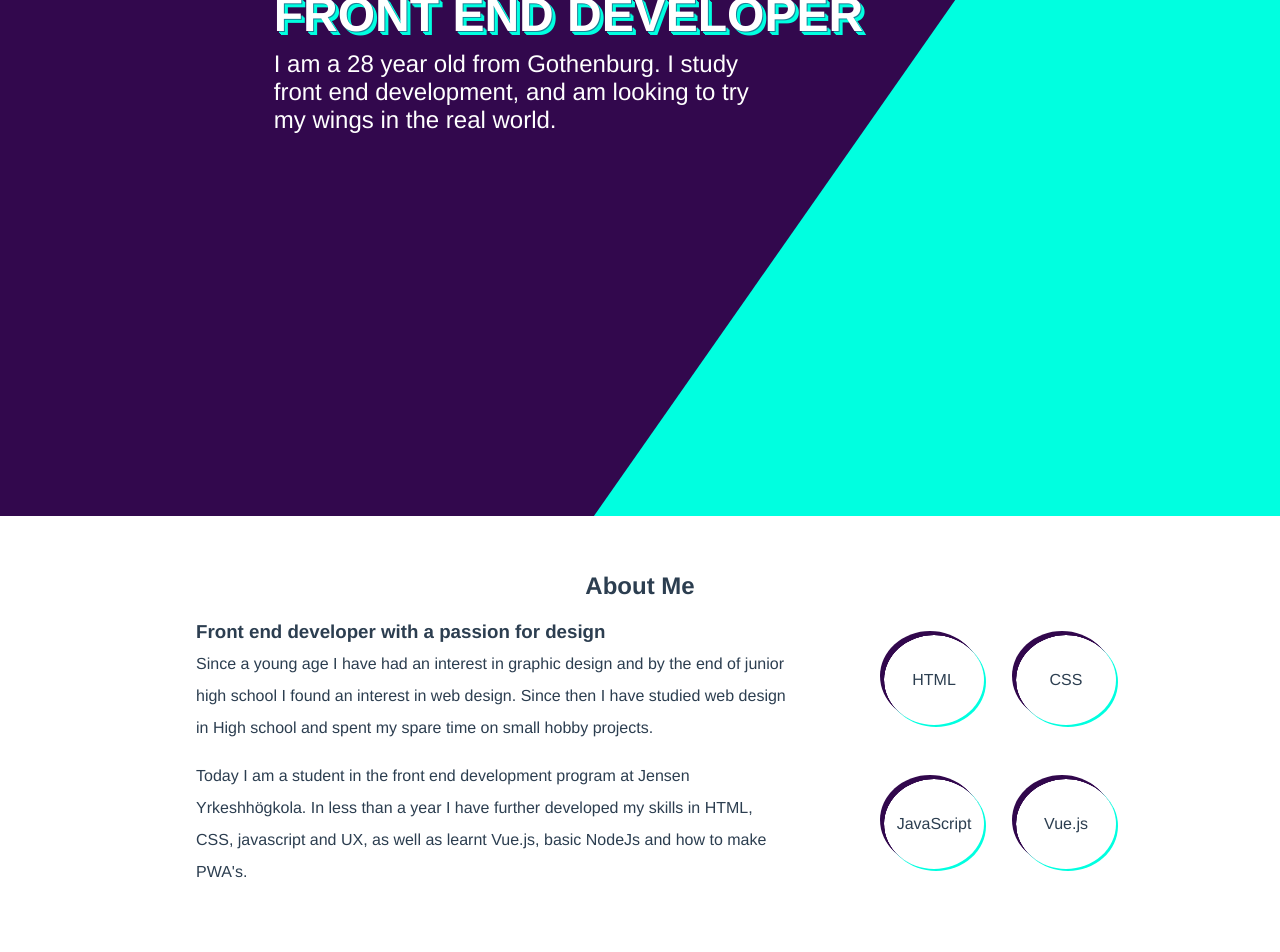
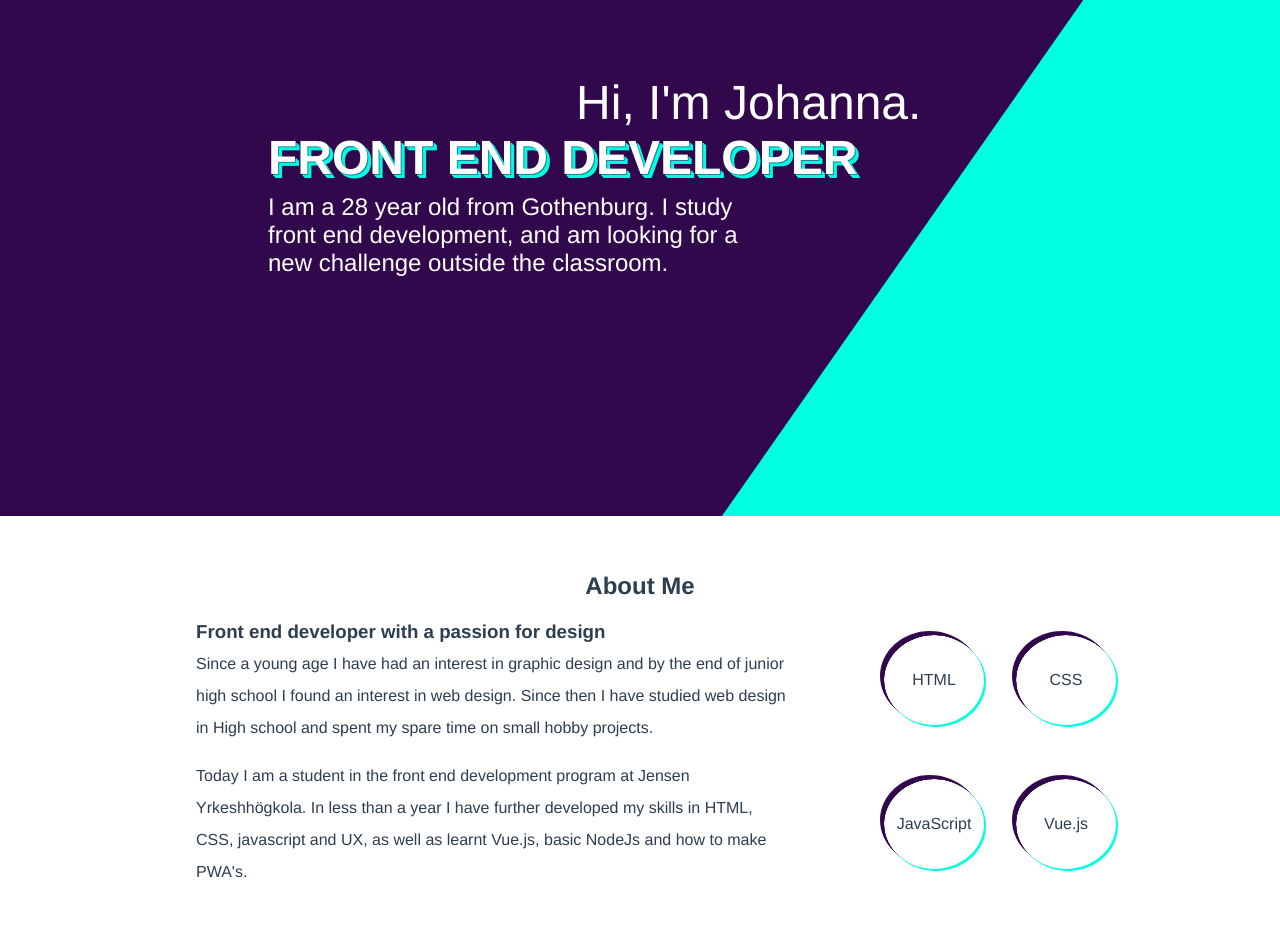
Before and after one commit to jensengbg-johanna-jansson/portfolio, a Vue app: page /#/ in a window 1280 px wide. Shown: the part 220-1172 px from the top of the page. Built offline with nearby package versions, Linux system fonts and the light colour scheme.

Commit message:
Fixed hover animation in Safari

```diff
--- a/src/components/About.vue
+++ b/src/components/About.vue
@@ -49,7 +49,6 @@ export default {
             flex-wrap: wrap;
 
             &-item {
-                //border: 1px solid #00ffe0;
                 box-shadow: 2px 2px 0 #00ffe0, -1px -1px 0 #32084D, -2px -2px 0 #32084D, -3px -3px  0 #32084D, -4px -4px  0 #32084D;
                 border-radius: 50%;
                 font-size: 1rem;
@@ -68,7 +67,7 @@ export default {
     @media screen and (min-width: 720px) {
         .about {
             max-width: 1080px;
-            min-height: 75vh;
+            padding-bottom: 3.5rem;
 
             &-content {
                 display: flex;
@@ -82,6 +81,7 @@ export default {
             }
             &-competenses {
                 align-items: center;
+                max-width: 300px;
             }
         }
     }
--- a/src/components/Top.vue
+++ b/src/components/Top.vue
@@ -4,7 +4,7 @@
             <article class="top-intro">
                 <h3 class="top-intro-phrase">Hi, I'm Johanna.</h3>
                 <h2 class="top-intro-title">Front end developer</h2>
-                <p class="top-intro-text">I am a 28 year old from Gothenburg. I study front end development, and am looking to try my wings in the real world.</p>
+                <p class="top-intro-text">I am a 28 year old from Gothenburg. I study front end development, and am looking for a new challenge outside the classroom.</p>
             </article>
         </div>
     </section>
@@ -34,16 +34,16 @@ export default {
             width: 150vw;
             display: flex;
             justify-content: flex-end;
+            align-items: center;
             transform: skewX(-35deg);
             position: absolute;
             left: -70%;
         }
         .top-intro {
             text-align: right;
-            padding: 20vh 0 0 2rem;
+            padding: 0 0 0 2rem;
             transform: skewX(35deg);
             position: absolute;
-            right: 10%;
 
             &-phrase {
                 color: #ffffff;
@@ -52,17 +52,19 @@ export default {
             }
             &-title {
                 color: #ffffff;
-                font-size: 1.6rem;
+                font-size: 2rem;
                 text-transform: uppercase;
                 margin-bottom: 0.5rem;
-                padding-right: 1.2rem;
+                padding-right: 2rem;
                 text-shadow: 1px 1px 0 rgba(50,8,77,0.5), 2px 2px 0 #00ffe0;
+                width: 250px;
+                display: inline-block;
             }
             &-text {
                 color: #ffffff;
                 text-align: left;
-                max-width: 300px;
-                padding-right: 1.2rem;
+                max-width: 220px;
+                padding-right: 2rem;
             }
         }
     }
@@ -73,7 +75,7 @@ export default {
                     font-size: 2rem;
                 }
                 &-title {
-                    font-size: 2rem;
+                    width: auto;
                 }
                 &-text {
                     font-size: 1.2rem;
@@ -87,11 +89,10 @@ export default {
 
             .top-container {
                 width: 100vw;
-                left: -35%;
+                left: -25%;
             }
             .top-intro {
                 max-width: 750px;
-                padding-top: 6rem;
                 right: 3%;
 
                 &-phrase {
--- a/src/components/Works.vue
+++ b/src/components/Works.vue
@@ -45,7 +45,8 @@ export default {
     }
     @media screen and (min-width: 720px) {
         .works {
-            max-width: 1080px;
+            max-width: 2000px;
+            padding: 0 2rem;
         }
     }
 </style>
--- a/src/components/navButton.vue
+++ b/src/components/navButton.vue
@@ -33,22 +33,6 @@ export default {
     }
 
     @media screen and (min-width: 720px) {
-        .bg-slide {
-            width: 100%;
-            height: 100%;
-            background: #00ffe0;
-            transform: translateX(-40px) skewX(-25deg);
-            position: absolute;
-            top: 0;
-            z-index: -1;
-        }
-        .slide-enter-active, .slide-leave-active {
-            transition: transform 0.2s ease-in-out;
-        }
-        .slide-enter, .slide-leave-to {
-            transform: translateX(-130%) skewX(-25deg);
-        }
-
         .main-nav-link {
             transition: color 0.2s ease-out;
             padding: 0 1.5rem;
@@ -58,5 +42,30 @@ export default {
         .main-nav-link:hover {
             color: #32084D;
         }
+        .bg-slide {
+            width: 100%;
+            height: 100%;
+            background: #00ffe0;
+            transform: skewX(-25deg) translateX(-15px);
+            position: absolute;
+            top: 0;
+            left: 0;
+            z-index: -1;
+        }
+        .slide-enter-active {
+            animation: slide-in 0.3s ease-in-out forwards;
+        }
+        .slide-leave-active {
+            animation: slide-in 0.3s ease-in-out reverse forwards;
+        }
+
+        @keyframes slide-in {
+            0% {
+                transform: skewX(-25deg) translateX(-130%);
+            }
+            100% {
+                transform: skewX(-25deg) translateX(-15px);
+            }
+        }
     }
 </style>
--- a/src/views/WorksItem.vue
+++ b/src/views/WorksItem.vue
@@ -49,18 +49,13 @@ export default {
     methods: {
         findWorkItem() {
             const itemName = this.$route.params.id;
-            console.log(itemName);
             const item = this.vuexWorksData.find(obj => obj.name === itemName);
             this.workItem = item;
-            console.log(item);
         },
         workThumbnail(imgSize) {
             const path = "@/assets/thumb/";
             const filename = this.workItem.thumb + '_' + imgSize + '.png';
             const filePath = path + filename;
-
-            console.log(filePath);
-            //this.imgPaths = require(filePath);
 
             return filePath;
         },
```
Also changed, not shown: src/assets/logo.png, 1 other file (tests, documents, lock files or other folders).
